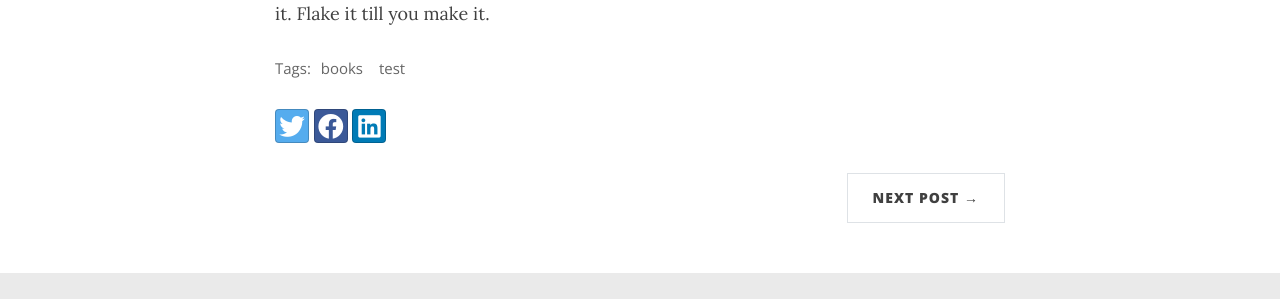
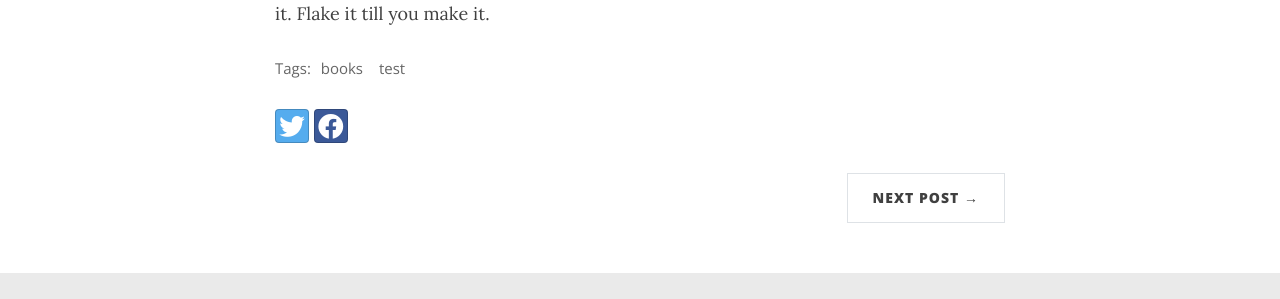
Before and after one commit to violet-ff1/blog, a Jekyll site: the page built from _posts/2020-02-26-flake-it-till-you-make-it.md, in a window 1280 px wide and 900 px high, scrolled down 1085 px. Shown: the part 393-692 px from the top of the window. Built offline with Jekyll 4.4.1, drawn with Linux system fonts in a browser that asks for light colours; nearby versions of some CDN libraries; comment, search, counter and statistics services are not loaded.

Commit message:
Update social-share.html

```diff
--- a/_includes/social-share.html
+++ b/_includes/social-share.html
@@ -26,13 +26,13 @@
     </a>
   {% endif %}
 
-  {% if site.share-links-active.linkedin %}
+<!--  {% if site.share-links-active.linkedin %}
     <a href="https://www.linkedin.com/shareArticle?mini=true&url={{ page.url | absolute_url | url_encode }}"
       class="btn btn-social-icon btn-linkedin" title="Share on LinkedIn">
       <span class="fab fa-fw fa-linkedin" aria-hidden="true"></span>
       <span class="sr-only">LinkedIn</span>
     </a>
-  {% endif %}
+  {% endif %} -->
 
   {% if site.share-links-active.vk %}
     <a href="https://vk.com/share.php?url={{ page.url | absolute_url | url_encode }}"
```
